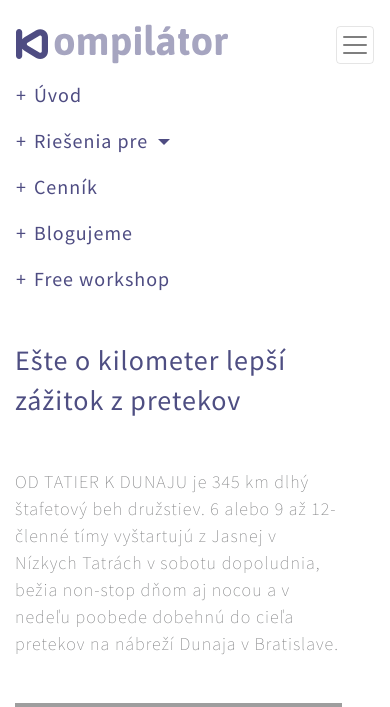
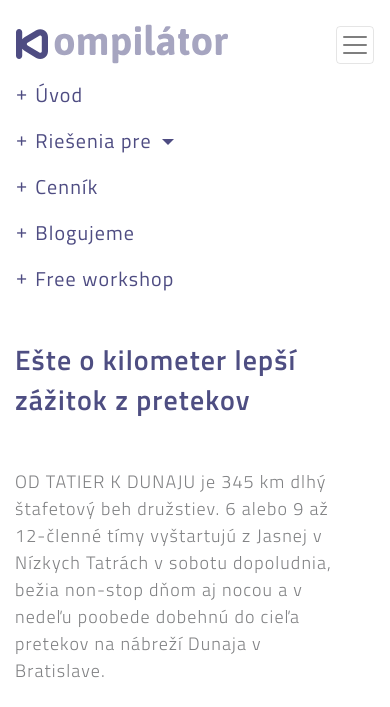
Before and after one commit to SvetlanaM/kompilator-website, a PHP site: page /otkd.html in a window 390 px wide, after a click that opens the changed part. Shown: the top 707 px of the page. Run offline with PHP 8.4, Linux system fonts and the light colour scheme; some libraries are stand-ins or nearby versions; grey boxes are pictures that could not be loaded.

Commit message:
Update grey color and fonts

```diff
--- a/corporations.html
+++ b/corporations.html
@@ -32,7 +32,8 @@
     <link rel="stylesheet" href="css/custom.css">
 
     <!-- fonts imports -->
-    <link href="https://fonts.googleapis.com/css2?family=Source+Sans+Pro:wght@200;400;600;700;900&display=swap" rel="stylesheet">
+    <link rel="preconnect" href="https://fonts.gstatic.com">
+    <link href="https://fonts.googleapis.com/css2?family=Titillium+Web:wght@200;300;400;600;700&display=swap" rel="stylesheet">
 
     <link rel="apple-touch-icon" sizes="57x57" href="apple-icon-57x57.png">
     <link rel="apple-touch-icon" sizes="60x60" href="apple-icon-60x60.png">
@@ -75,7 +76,7 @@
     <!-- navigation menu -->
     <header id="main-header" class="nav-bg">
         <nav class="navbar navbar-expand-lg navbar-light pl-md-5">
-            <a class="navbar-brand" href="#"><img src="img/svg/logo.svg" /></a>
+            <a class="navbar-brand" href="../"><img src="img/svg/logo.svg" /></a>
             <button type="button" data-toggle="collapse" data-target="#navbarMain" aria-controls="navbarMain" aria-expanded="false" aria-label="Toggle navigation" class="navbar-toggler navbar-toggler-right">
                     <span class="navbar-toggler-icon"></span>
             </button>
--- a/css/custom.css
+++ b/css/custom.css
@@ -1,10 +1,10 @@
 /* basic common styles */
 
 body {
-    font-family: 'Source Sans Pro', sans-serif;
+    font-family: 'Titillium Web', sans-serif;
     font-weight: 300;
     font-size: 18px;
-    letter-spacing: 1px;
+    letter-spacing: 1.1px;
 }
 
 .mt-30 {
@@ -58,11 +58,11 @@
 /* font weight */
 
 .fw-450 {
-    font-weight: 450;
+    font-weight: 600;
 }
 
 .fw-500 {
-    font-weight: 500;
+    font-weight: 550;
 }
 
 .banner-title {
@@ -215,8 +215,8 @@
     content: "+";
     color: #4E4C82;
     margin-right: 7px;
-    margin-bottom: 20px;
-    bottom: 0px;
+    margin-bottom: 0px;
+    bottom: 2px;
 }
 
 .nav-link:hover::before {
@@ -392,7 +392,7 @@
     color: #4E4C82;
     margin-left: 5px;
     margin-bottom: 0px;
-    bottom: -1px;
+    bottom: 2px;
 }
 
 .btn-reservate:hover::after {
@@ -401,7 +401,7 @@
     color: #FF8C4A;
     margin-left: 5px;
     margin-bottom: 0px;
-    bottom: -1px;
+    bottom: 2px;
 }
 
 .mb-2 a {
@@ -672,7 +672,7 @@
     color: #ffffff;
     margin-right: 4px;
     margin-bottom: 20px;
-    bottom: 0px;
+    bottom: 1px;
     font-size: 14px;
 }
 
@@ -703,7 +703,7 @@
     color: #fff;
     margin-left: 5px;
     margin-bottom: 0px;
-    bottom: 0px;
+    bottom: 2px;
 }
 
 .card-body h6::after {
@@ -712,7 +712,7 @@
     color: #4E4C82;
     margin-left: 5px;
     margin-bottom: 0px;
-    bottom: -1px;
+    bottom: 3px;
 }
 
 .card-link:hover,
--- a/index.html
+++ b/index.html
@@ -35,7 +35,8 @@
     <link rel="stylesheet" href="css/custom.css">
 
     <!-- fonts imports -->
-    <link href="https://fonts.googleapis.com/css2?family=Source+Sans+Pro:wght@200;400;600;700;900&display=swap" rel="stylesheet">
+    <link rel="preconnect" href="https://fonts.gstatic.com">
+    <link href="https://fonts.googleapis.com/css2?family=Titillium+Web:wght@200;300;400;600;700&display=swap" rel="stylesheet">
 
     <!-- favicon -->
     <link rel="apple-touch-icon" sizes="57x57" href="apple-icon-57x57.png">
@@ -83,7 +84,7 @@
     <!-- navigation menu -->
     <header id="main-header" class="nav-bg">
         <nav class="navbar navbar-expand-lg navbar-light pl-md-5">
-            <a class="navbar-brand" href="#"><img src="img/svg/logo.svg" /></a>
+            <a class="navbar-brand" href="../"><img src="img/svg/logo.svg" /></a>
             <button type="button" data-toggle="collapse" data-target="#navbarMain" aria-controls="navbarMain" aria-expanded="false" aria-label="Toggle navigation" class="navbar-toggler navbar-toggler-right">
                     <span class="navbar-toggler-icon"></span>
             </button>
--- a/offline.html
+++ b/offline.html
@@ -31,7 +31,8 @@
     <link rel="stylesheet" href="css/custom.css">
 
     <!-- fonts imports -->
-    <link href="https://fonts.googleapis.com/css2?family=Source+Sans+Pro:wght@200;400;600;700;900&display=swap" rel="stylesheet">
+    <link rel="preconnect" href="https://fonts.gstatic.com">
+    <link href="https://fonts.googleapis.com/css2?family=Titillium+Web:wght@200;300;400;600;700&display=swap" rel="stylesheet">
 
     <link rel="apple-touch-icon" sizes="57x57" href="apple-icon-57x57.png">
     <link rel="apple-touch-icon" sizes="60x60" href="apple-icon-60x60.png">
@@ -72,7 +73,7 @@
     <!-- navigation menu -->
     <header id="main-header" class="nav-bg">
         <nav class="navbar navbar-expand-lg navbar-light pl-md-5">
-            <a class="navbar-brand" href="#"><img src="img/svg/logo.svg" /></a>
+            <a class="navbar-brand" href="../"><img src="img/svg/logo.svg" /></a>
             <button type="button" data-toggle="collapse" data-target="#navbarMain" aria-controls="navbarMain" aria-expanded="false" aria-label="Toggle navigation" class="navbar-toggler navbar-toggler-right">
                     <span class="navbar-toggler-icon"></span>
             </button>
--- a/otkd.html
+++ b/otkd.html
@@ -31,7 +31,8 @@
     <link rel="stylesheet" href="css/custom.css">
 
     <!-- fonts imports -->
-    <link href="https://fonts.googleapis.com/css2?family=Source+Sans+Pro:wght@200;400;600;700;900&display=swap" rel="stylesheet">
+    <link rel="preconnect" href="https://fonts.gstatic.com">
+    <link href="https://fonts.googleapis.com/css2?family=Titillium+Web:wght@200;300;400;600;700&display=swap" rel="stylesheet">
 
     <link rel="apple-touch-icon" sizes="57x57" href="apple-icon-57x57.png">
     <link rel="apple-touch-icon" sizes="60x60" href="apple-icon-60x60.png">
@@ -74,7 +75,7 @@
     <!-- navigation menu -->
     <header id="main-header" class="nav-bg">
         <nav class="navbar navbar-expand-lg navbar-light pl-md-5">
-            <a class="navbar-brand" href="#"><img src="img/svg/logo.svg" /></a>
+            <a class="navbar-brand" href="../"><img src="img/svg/logo.svg" /></a>
             <button type="button" data-toggle="collapse" data-target="#navbarMain" aria-controls="navbarMain" aria-expanded="false" aria-label="Toggle navigation" class="navbar-toggler navbar-toggler-right">
                     <span class="navbar-toggler-icon"></span>
             </button>
@@ -256,7 +257,7 @@
                             <img src="img/logo_otkd_black.png" class="img-fluid" alt="Logo pretekov Od Tatier k Dunaju"/>
                         </div>
                     </div>
-                    <div class="row no-gutters">
+                    <div class="no-gutters">
                         <div class="case-study-title fw-450 col-lg-12">Partner projektu</div>
                         <img src="img/logo_vub.png" class="analyse-otkd-logo col-lg-8" alt="Logo partnera projektu Od Tatier k Dunaju - VÚB banka"/>
                     </div>
@@ -330,15 +331,15 @@
                     </div>
                     <div class="needs-item">
                         <img src="img/svg/collaboration_white.svg" alt="Dobroľníci využívajú aplikáciu na sledovanie tímov na trati"/>
-                        <div>2. DOBROVOľNÍCI VIDIA POHYB TÍMOV NA TRATI</div>
+                        <div>2. ORGANIZÁTORI VIDIA POHYB TÍMOV NA TRATI</div>
                     </div>
                     <div class="needs-item">
                         <img src="img/svg/fans_white.svg" alt="Fanúšikova sledujú bežcov z domu prostredníctvom mobilnej aplikácie OTKD"/>
-                        <div>3. FANÚŠIKOVA MOŽU SLEDOVAť SVOJ TÍM Z DOMU</div>
+                        <div>3. FANÚŠIKOVA SLEDUJÚ SVOJ TÍM Z DOMU</div>
                     </div>
                     <div class="needs-item">
                         <img src="img/svg/runner_white.svg" alt="Bežci si môžu skontrolovať svoju pozíciu na trati"/>
-                        <div>4. BEŽEC SI VIE POZRIEŤ, ČI BEŽÍ SPRÁVNE NA TRATI</div>
+                        <div>4. BEŽEC KONTROLUJE POZÍCIU NA TRATI</div>
                     </div>
                 </div>
                 <div class="col-sm-12 col-lg-12 tracking-image-box">
--- a/small.html
+++ b/small.html
@@ -31,7 +31,8 @@
     <link rel="stylesheet" href="css/custom.css">
 
     <!-- fonts imports -->
-    <link href="https://fonts.googleapis.com/css2?family=Source+Sans+Pro:wght@200;400;600;700;900&display=swap" rel="stylesheet">
+    <link rel="preconnect" href="https://fonts.gstatic.com">
+    <link href="https://fonts.googleapis.com/css2?family=Titillium+Web:wght@200;300;400;600;700&display=swap" rel="stylesheet">
 
     <link rel="apple-touch-icon" sizes="57x57" href="apple-icon-57x57.png">
     <link rel="apple-touch-icon" sizes="60x60" href="apple-icon-60x60.png">
@@ -73,7 +74,7 @@
     <!-- navigation menu -->
     <header id="main-header" class="nav-bg">
         <nav class="navbar navbar-expand-lg navbar-light pl-md-5">
-            <a class="navbar-brand" href="#"><img src="img/svg/logo.svg" /></a>
+            <a class="navbar-brand" href="../"><img src="img/svg/logo.svg" /></a>
             <button type="button" data-toggle="collapse" data-target="#navbarMain" aria-controls="navbarMain" aria-expanded="false" aria-label="Toggle navigation" class="navbar-toggler navbar-toggler-right">
                     <span class="navbar-toggler-icon"></span>
             </button>
```
Also changed, not shown: pricing.html (+5 -4 lines).
